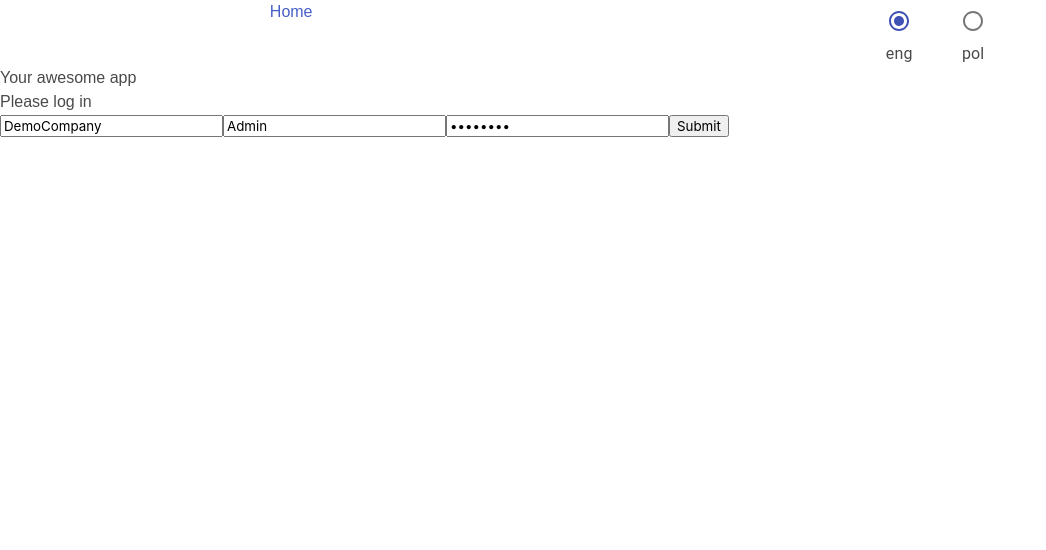
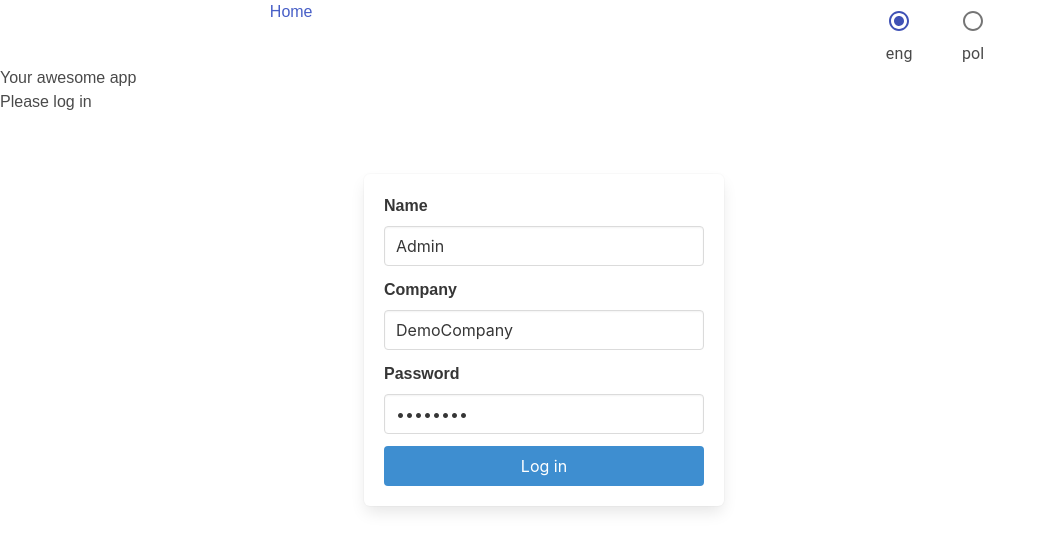
Before and after one commit to Linus2228/frontbyte_task, a React (Create React App) app: page / in a window 1280 px wide. Shown: the top 550 px of the page, without its empty margins (0-1046 px from the left). Built offline with nearby package versions, Linux system fonts and the light colour scheme.

Commit message:
refactoring: added styled login form

```diff
--- a/src/actions/authActions.js
+++ b/src/actions/authActions.js
@@ -63,7 +63,11 @@ export const userLogin = user => dispatch => {
     })
     .catch(error => {
       dispatch(loginUserFinish());
-      toastError("Please try again");
+      if (error.response.status === 400) {
+        toastError(error.response.data.ErrorMessage);
+      } else {
+        toastError("Something went wrong. Please try again");
+      }
     });
 };
 
--- a/src/components/Home/Home.js
+++ b/src/components/Home/Home.js
@@ -9,7 +9,7 @@ const Home = props => {
   const lang = useSelector(state => state.controls.lang.value);
   const dispatch = useDispatch();
 
-  const { greeting, desc, login } = HomeInt[lang];
+  const { greeting, desc, login, loginForm: loginFormInt } = HomeInt[lang];
 
   return (
     <div>
@@ -20,6 +20,7 @@ const Home = props => {
           <h1>{desc}</h1>
           <h1>{login}</h1>
           <LoginForm
+            loginFormInt={loginFormInt}
             userLogin={userInfo => {
               dispatch(userLogin(userInfo));
             }}
--- a/src/components/Home/LoginForm.js
+++ b/src/components/Home/LoginForm.js
@@ -1,4 +1,6 @@
-import React, { useState } from "react";
+import React from "react";
+import { useForm } from "../../hooks";
+import { validateLoginForm as validate } from "../../utils";
 
 const initialUserData = {
   User: "Admin",
@@ -6,48 +8,85 @@ const initialUserData = {
   Company: "DemoCompany"
 };
 
-const Login = props => {
-  const [userData, setUserData] = useState(initialUserData);
-  const { userLogin } = props;
-
-  const handleInputChange = event => {
-    const { value, name } = event.target;
-    setUserData({ ...userData, [name]: value });
-  };
-
-  const onSubmit = event => {
-    event.preventDefault();
-    userLogin(userData);
-  };
+const Login = ({
+  userLogin,
+  loginFormInt
+}) => {
+  const {
+    values,
+    errors,
+    handleChange,
+    handleSubmit
+  } = useForm(userLogin, validate, initialUserData);
 
   return (
-    <form onSubmit={onSubmit}>
+    <div className="section is-fullheight">
+      <div className="container">
+        <div className="column is-4 is-offset-3">
+          <div className="box">
+            <form onSubmit={handleSubmit} noValidate>
+              <div className="field">
+                <label className="label">{loginFormInt.name}</label>
+                <div className="control">
                   <input
-        type="input"
-        name="Company"
-        placeholder="Enter company name"
-        value={userData.Company}
-        onChange={handleInputChange}
+                    autoComplete="on"
+                    className={`input ${errors.User && "is-danger"}`}
+                    type="text"
+                    name="User"
+                    onChange={handleChange}
+                    value={values.User || ""}
                     required
                   />
+                  {errors.User && (
+                    <p className="help is-danger">{errors.User}</p>
+                  )}
+                </div>
+              </div>
+              <div className="field">
+                <label className="label">{loginFormInt.company}</label>
+                <div className="control">
                   <input
-        type="input"
-        name="User"
-        placeholder="Enter user name"
-        value={userData.User}
-        onChange={handleInputChange}
+                    autoComplete="on"
+                    className={`input ${errors.Company && "is-danger"}`}
+                    type="text"
+                    name="Company"
+                    onChange={handleChange}
+                    value={values.Company || ""}
                     required
                   />
+                  {errors.Company && (
+                    <p className="help is-danger">{errors.Company}</p>
+                  )}
+                </div>
+              </div>
+              <div className="field">
+                <label className="label">{loginFormInt.password}</label>
+                <div className="control">
                   <input
+                    autoComplete="on"
+                    className={`input ${errors.Password && "is-danger"}`}
                     type="password"
                     name="Password"
-        placeholder="Enter password"
-        value={userData.Password}
-        onChange={handleInputChange}
+                    onChange={handleChange}
+                    value={values.Password || ""}
                     required
                   />
-      <input type="submit" value="Submit" />
+                  {errors.Password && (
+                    <p className="help is-danger">{errors.Password}</p>
+                  )}
+                </div>
+              </div>
+              <button
+                type="submit"
+                className="button is-block is-info is-fullwidth"
+              >
+                {loginFormInt.login}
+              </button>
             </form>
+          </div>
+        </div>
+      </div>
+    </div>
   );
 };
 
--- a/src/hooks/index.js
+++ b/src/hooks/index.js
@@ -18,7 +18,7 @@ export const useProtectRoute = arrayOfActions => {
   }, [isUser]);
 };
 
-export const useForm = (callback, validate, initialValues) => {
+export const useForm = (callback, validate, initialValues = {}) => {
   const [values, setValues] = useState(initialValues);
   const [errors, setErrors] = useState({});
   const [isSubmitting, setIsSubmitting] = useState(false);
@@ -48,7 +48,7 @@ export const useForm = (callback, validate, initialValues) => {
       ...values,
       [title]: value
     }));
-  }
+  };
 
   return {
     handleChange,
--- a/src/utils/index.js
+++ b/src/utils/index.js
@@ -1,3 +1,19 @@
+const getCommonValidation = (values, errors, field) => {
+  if (!values[field]) {
+    errors[field] = "This field is required";
+  } else if (values[field].length < 3) {
+    errors[field] = "At least 3 characters";
+  }
+}
+
+export const validateLoginForm = values => {
+  const errors = {};
+  getCommonValidation(values, errors, "User");
+  getCommonValidation(values, errors, "Company");
+  getCommonValidation(values, errors, "Password");
+  return errors;
+};
+
 export const validateUserDetailsForm = values => {
   const errors = {};
   if (!values.Firstname) {
--- a/src/utils/int.js
+++ b/src/utils/int.js
@@ -2,12 +2,24 @@ export const HomeInt = {
   eng: {
     greeting: name => `Welcome, ${name}!`,
     desc: "Your awesome app",
-    login: "Please log in"
+    login: "Please log in",
+    loginForm: {
+      name: "Name",
+      company: "Company",
+      password: "Password",
+      login: "Log in"
+    }
   },
   pol: {
     greeting: name => `Powitanie, ${name}!`,
     desc: "Twoja niesamowita aplikacja",
-    login: "Prosze sie zalogowac"
+    login: "Prosze sie zalogowac",
+    loginForm: {
+      name: "Nazwa",
+      company: "Firma",
+      password: "Haslo",
+      login: "Zalogowac"
+    }
   }
 };
 
@@ -83,5 +95,5 @@ export const UserDetailsInt = {
     birthday: "Urodziny",
     address: "Adres",
     updateUser: "Zaktualizuj uzytkownika"
-  },
+  }
 };
```
Lines whose indentation alone changed are shown as unchanged.
